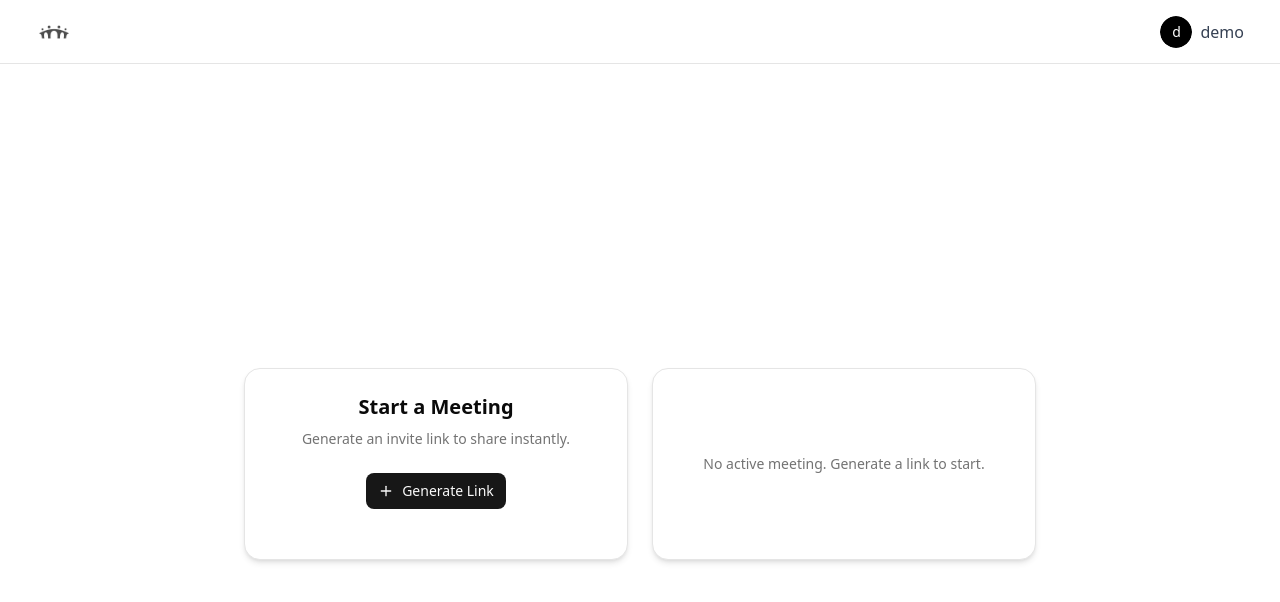
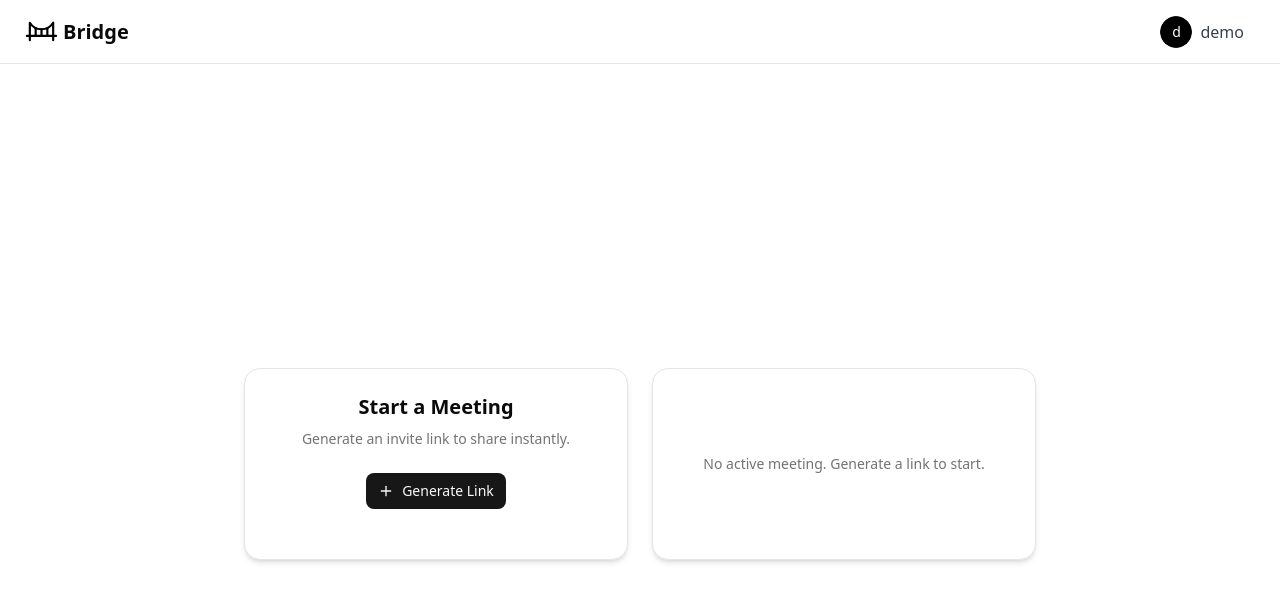
Before and after one commit to JamarTG/bridge-frontend-official, a React (Vite) app: page / in a window 1280 px wide. Shown: the top 602 px of the page. Built offline with nearby package versions, Linux system fonts and the light colour scheme; no server answers; sample sign-in values are in the browser's storage.

Commit message:
chore: merging micheal's changes

```diff
--- a/src/components/features/navbar.tsx
+++ b/src/components/features/navbar.tsx
@@ -8,10 +8,10 @@ interface NavbarLayoutProps {
 }
 
 const NavbarLayout = ({ children }: NavbarLayoutProps) => {
-  const navigate = useNavigate();
+
   const [user, setUser] = useState<{ name: string; email: string }>({
-    email:"demo",
-    name:"demo"
+    email: "demo",
+    name: "demo"
   });
 
   useEffect(() => {
@@ -45,19 +45,32 @@ const NavbarLayout = ({ children }: NavbarLayoutProps) => {
   return (
     <div className="min-h-screen bg-background flex flex-col">
       <header className="h-16 border-b border-border bg-card flex items-center justify-between px-6">
-        <div
-          className="h-10 flex rounded-md items-center gap-1 cursor-pointer"
-          onClick={() => navigate("/")}
-        >
-
-          <img src="/logo.webp" className="rounded-full" width={60}/>
+        <div className="flex justify-center items-center gap-1">
+          <svg viewBox="0 0 24 24" width={35} xmlns="http://www.w3.org/2000/svg" fill="#000000">
+            <g id="SVGRepo_bgCarrier" strokeWidth="0"></g>
+            <g id="SVGRepo_tracerCarrier" strokeLinecap="round" strokeLinejoin="round"></g>
+            <g id="SVGRepo_iconCarrier">
+              <defs>
+                <style>{`.cls-1{fill:none;stroke:#000000;stroke-linecap:round;stroke-linejoin:round;stroke-width:1.5px;}`}</style>
+              </defs>
+              <g id="ic-places-bridge">
+                <line className="cls-1" x1="2" y1="15" x2="22" y2="15" />
+                <path className="cls-1" d="M4,18V6H4A9.39,9.39,0,0,0,20,6h0V18" />
+                <line className="cls-1" x1="8" y1="9.59" x2="8" y2="15" />
+                <line className="cls-1" x1="16" y1="9.59" x2="16" y2="15" />
+                <line className="cls-1" x1="12" y1="10.47" x2="12" y2="15" />
+              </g>
+            </g>
+          </svg>
+          <h2 className="font-bold text-xl">Bridge</h2>
 
         </div>
+
 
         <div className="flex items-center gap-2">
 
           <NavUser user={{
-            name:user.name
+            name: user.name
           }} />
 
         </div>
--- a/src/components/features/video/video-grid.tsx
+++ b/src/components/features/video/video-grid.tsx
@@ -52,7 +52,7 @@ const VideoTile: React.FC<VideoTileProps> = ({
         maxWidth: `calc((100% - ${(cols - 1) * 4}px) / ${cols})`,
       }}
     >
-      {/* Top icons */}
+
       <div className="absolute top-1 left-1 right-1 flex justify-start items-start z-10 gap-1">
         {hasHandRaised && (
           <div className="text-gray-500 rounded-full bg-white flex items-center p-0.5">
@@ -66,7 +66,6 @@ const VideoTile: React.FC<VideoTileProps> = ({
         )}
       </div>
 
-      {/* Video element or placeholder */}
       {hasVideoOn && stream ? (
         <video
           ref={videoRef}
--- a/src/pages/Meeting.tsx
+++ b/src/pages/Meeting.tsx
@@ -93,7 +93,7 @@ const Meeting = (): JSX.Element => {
   const roomId: string = window.location.pathname.split('/').pop() || 'default-room';
 
   const { connected, emit, on, off } = useSocket(
-    import.meta.env.VITE_SOCKET_URL || "https://134.199.193.207:3000/",
+    import.meta.env.VITE_SOCKET_URL || "http://134.199.193.207:3000/",
     { withCredentials: false }
   );
 
@@ -902,7 +902,7 @@ console.log('📹 All remote streams:', Array.from(remoteStreamsRef.current.keys
   return (
     <NavbarLayout>
       <div className="relative flex-1 flex overflow-hidden">
-        <div className="flex-1 flex flex-col p-1 gap-4">
+        <div className="h-full flex-1 flex flex-col p-1 gap-4 justify-center pb-16 items-baseline-last">
           <DynamicVideoGrid videoTileData={videoTileData} />
         </div>
 
```
